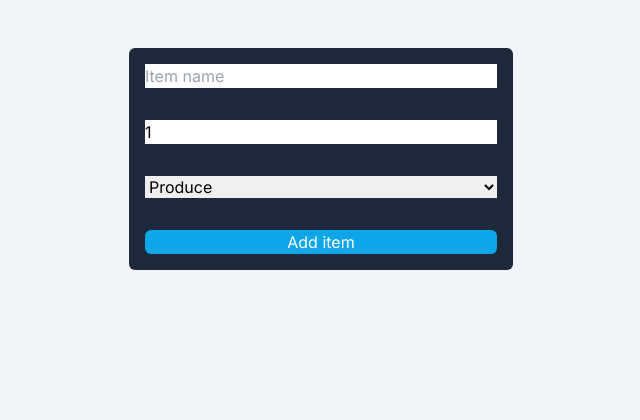
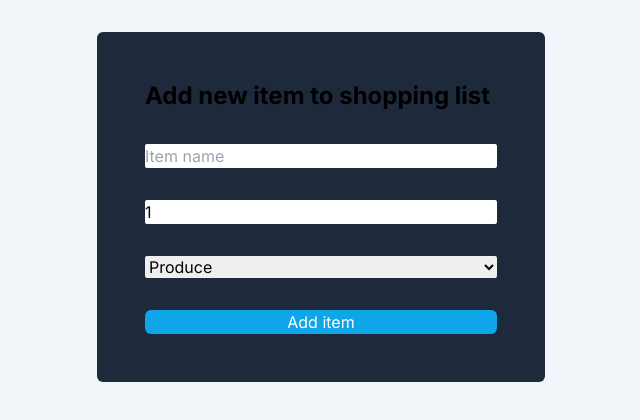
Before and after one commit to SavannaPisc/cprg306-assignments, a Next.js app: page /week4 in a window 1280 px wide. Shown: the top 420 px of the page, without its empty margins (319-959 px from the left). Built offline with nearby package versions, Linux system fonts and the light colour scheme.

Commit message:
Update week 4 page design

```diff
--- a/app/week4/new-item.js
+++ b/app/week4/new-item.js
@@ -44,11 +44,13 @@ export default function NewItem() {
 
 
     return(
-        <main className = "flex min-h-screen flex-col items-center justify-between p-12">
-            <form onSubmit = {handleSubmit}  className = "text-black flex flex-col w-96 bg-slate-800 rounded-md">
-                <input required type = "text" placeholder = "Item name" onChange = {handleNameChange} value = {name} className = "m-4"/>
-                <input type = "number" placeholder = "Quantity" min = "1" max = "99" onChange = {handleQuantityChange} value = {quantity} className = "m-4"/>
-                <select onChange = {handleCategoryChange} value = {category} className = "m-4">
+        <main className = "flex min-h-screen flex-col items-center">
+            <div className = "mt-8 p-8 bg-slate-800 rounded-md">
+            <h1 className = "text-2xl font-bold m-4">Add new item to shopping list</h1>
+                <form onSubmit = {handleSubmit}  className = "text-black flex flex-col w-96">
+                    <input required type = "text" placeholder = "Item name" onChange = {handleNameChange} value = {name} className = "m-4 rounded-sm"/>
+                    <input type = "number" placeholder = "Quantity" min = "1" max = "99" onChange = {handleQuantityChange} value = {quantity} className = "m-4 rounded-sm"/>
+                    <select onChange = {handleCategoryChange} value = {category} className = "m-4 rounded-sm">
                         <option value ="produce">Produce</option>
                         <option value ="dairy">Dairy</option>
                         <option value ="bakery">Bakery</option>
@@ -63,6 +65,7 @@ export default function NewItem() {
                     </select>
                     <button type = "submit" className = "bg-sky-500 rounded-md m-4 text-white hover:bg-sky-700">Add item</button>
                 </form>
+            </div>
         </main>
     );
 }
```
Lines whose indentation alone changed are shown as unchanged.
